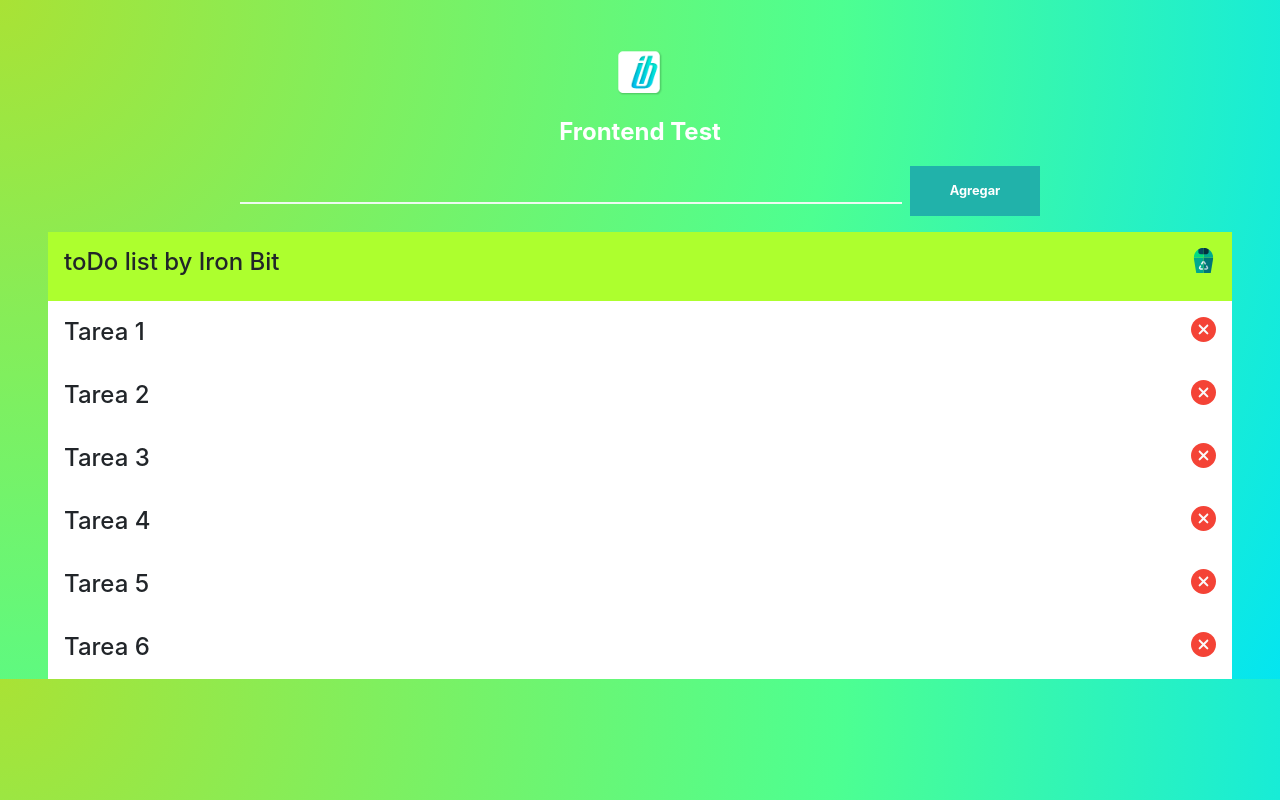
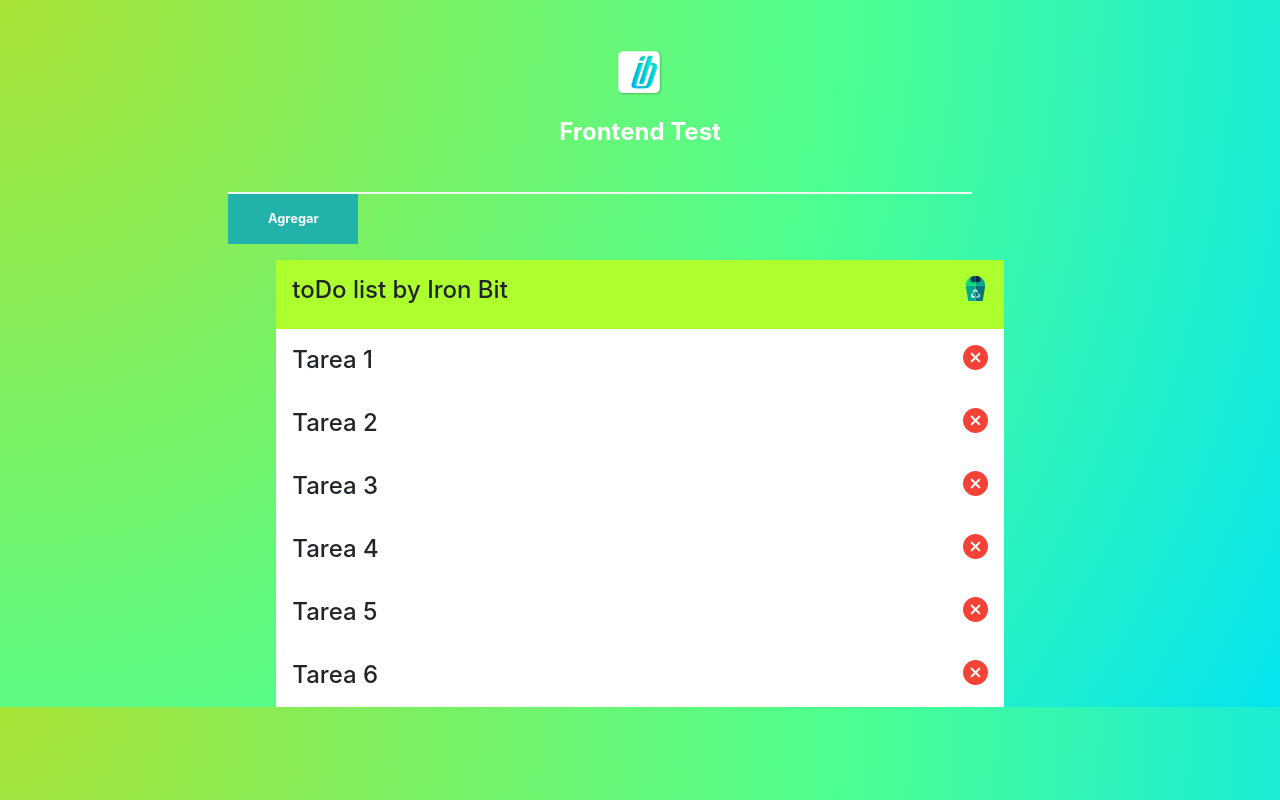
Before and after one commit to iyemay/TodoList, a React (Create React App) app: page / in a window 1280 px wide. Built offline with nearby package versions, Linux system fonts and the light colour scheme.

Commit message:
Adjusted to the center of the screen the div container of the todo

```diff
--- a/src/components/AddTodo.js
+++ b/src/components/AddTodo.js
@@ -3,9 +3,9 @@ import React, {Component} from "react";
 export class AddTodo extends Component {
     render() {
         return (
-            <div className="d-flex justify-content-center">
+            <div className="d-flex justify-content-center col-md-8 offset-md-2">
                 <form>
-                    <input className="todo-input mr-2" size="60" type="text"/>
+                    <input className="todo-input mr-2" size="68" type="text"/>
                     <button className="add-todo-btn">
                         <strong>Agregar</strong>
                     </button>
--- a/src/components/TodoList.js
+++ b/src/components/TodoList.js
@@ -5,7 +5,7 @@ export class TodoList extends Component {
     render() {
         if(this.props.todoList.length) {
             return (
-                <div className="d-flex flex-column">
+                <div className="d-flex flex-column col-md-8 offset-md-2">
                     <div className="mb-0 mt-3 py-3 px-3 mx-5 d-flex justify-content-between header-todo-list">
                         <h4>
                             toDo list by Iron Bit
@@ -24,7 +24,7 @@ export class TodoList extends Component {
             )
         } else {
             return (
-                <div className="d-flex flex-column">
+                <div className="d-flex flex-column col-md-8 offset-md-2">
                     <div className="mb-0 mt-3 py-3 px-3 mx-5 d-flex justify-content-between header-todo-list">
                         <h4>
                             toDo list by Iron Bit
```
